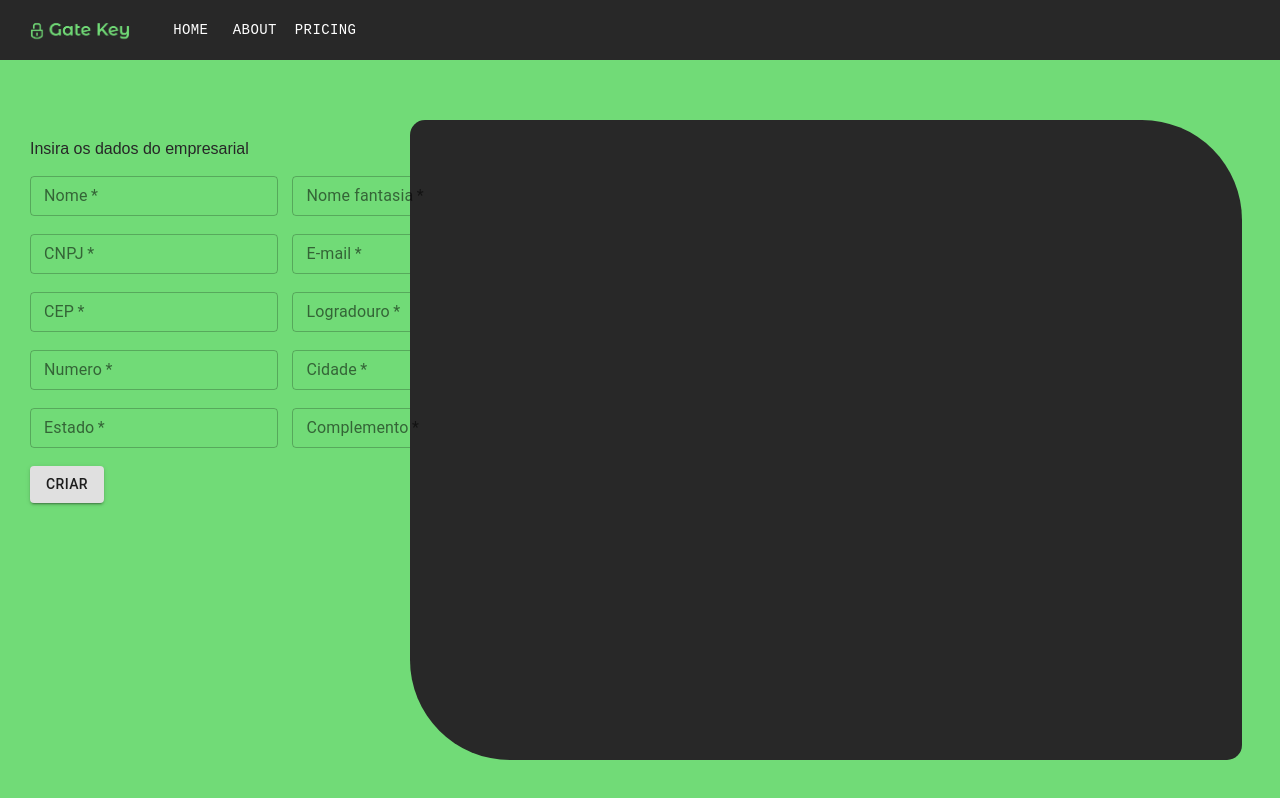
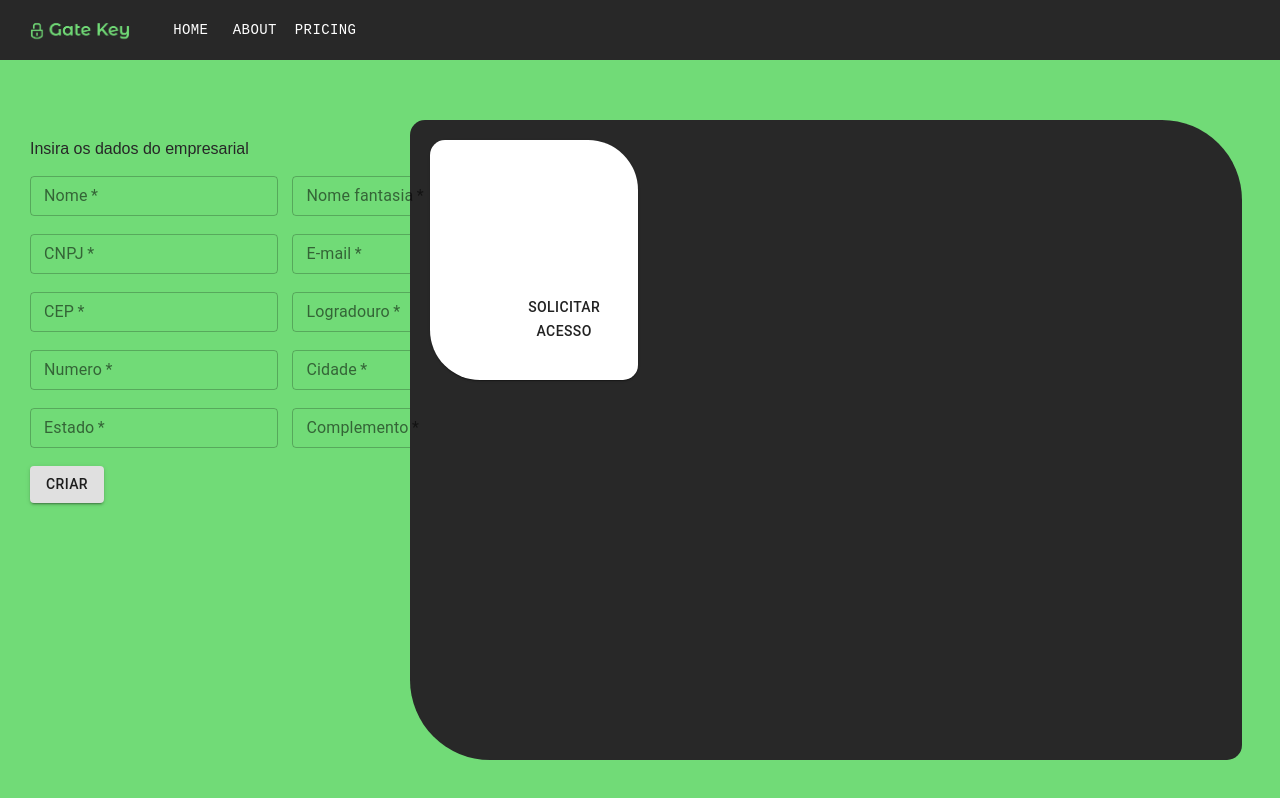
Before and after one commit to DaddoT/projeto-dds, a React (Create React App) app: page /empresarial in a window 1280 px wide. Built offline with nearby package versions, Linux system fonts and the light colour scheme; no server answers; the database is empty; sample sign-in values are in the browser's storage.

Commit message:
CardsEmpresa

```diff
--- a/src/components/Empresa/index.tsx
+++ b/src/components/Empresa/index.tsx
@@ -3,6 +3,10 @@ import { TextField, Button } from '@material-ui/core';
 import Header from '../Header';
 import cep from 'cep-promise'
 import { makeStyles } from '@material-ui/core/styles';
+import Card from '@material-ui/core/Card';
+import List from '@material-ui/core/List';
+// import CardActions from '@material-ui/core/CardActions';
+import CardContent from '@material-ui/core/CardContent';
 
 const useStyles = makeStyles((theme) => ({
 form: {
@@ -20,6 +24,27 @@ backgroundColor: '#282828',
 width: '65%',
 height: '80vh',
 borderRadius: '15px 100px 15px',
+overflowY: 'scroll',
+},
+cards: {
+display: 'inline-block',
+backgroundColor: '#white',
+height: '30vh',
+width: '25%',
+borderRadius: '15px 50px 15px',
+marginTop: '20px',
+marginBottom: '20px',
+marginLeft: '20px',
+},
+buttonCard: {
+display: 'inline',
+marginTop: '72%',
+marginLeft: '18%',
+width: '90%',
+},
+cardContent: {
+marginTop: '10%',
+marginLeft: '10%',
 },
 }));
 
@@ -93,7 +118,11 @@ export default function Empresa(props:any) {
             </div>
             {/* <style>borderRadius: '15px 100px 15px',</style> */}
             <div className={classes.empresas}>
-
+            <Card className={classes.cards}>
+            <CardContent className={classes.cardContent}>
+                <Button className={classes.buttonCard}>Solicitar acesso</Button>
+            </CardContent>
+            </Card>
             </div>
         </div>
     );
--- a/src/components/Empresarial/index.jsx
+++ b/src/components/Empresarial/index.jsx
@@ -1,10 +1,14 @@
-import React, {useState} from 'react';
+import React, {useState, useEffect} from 'react';
 import { TextField, Button } from '@material-ui/core';
 import Header from '../Header';
 import cep from 'cep-promise'
 import {cnpj} from 'cpf-cnpj-validator';
 import { makeStyles } from '@material-ui/core/styles';
 import { fb, database, auth } from '../firebase.js';
+import Card from '@material-ui/core/Card';
+import List from '@material-ui/core/List';
+// import CardActions from '@material-ui/core/CardActions';
+import CardContent from '@material-ui/core/CardContent';
 
 const useStyles = makeStyles((theme) => ({
     form: {
@@ -14,14 +18,35 @@ const useStyles = makeStyles((theme) => ({
     minWidth: '10px',
     height: 'auto',
     display: 'inline-block',
-    }, empresas: {
+    }, empresariais: {
     position: 'absolute',
     top: '15vh',
     marginLeft: '32%',
     backgroundColor: '#282828',
     width: '65%',
     height: '80vh',
-    borderRadius: '15px 100px 15px',
+    borderRadius: '15px 80px 15px',
+    overflowY: 'scroll',
+    },
+    cards: {
+    display: 'inline-block',
+    backgroundColor: '#white',
+    height: '30vh',
+    width: '25%',
+    borderRadius: '15px 50px 15px',
+    marginTop: '20px',
+    marginBottom: '20px',
+    marginLeft: '20px',
+    },
+    buttonCard: {
+    display: 'inline',
+    marginTop: '72%',
+    marginLeft: '18%',
+    width: '90%',
+    },
+    cardContent: {
+    marginTop: '10%',
+    marginLeft: '10%',
     },
     }));
 
@@ -46,6 +71,7 @@ export default function Empresarial(props){
         estado:"",
         cidade:"",
     });
+    const [empresarial , setEmpresarial] = useState([])
 
 
     const [errorCnpj, setErrorCnpj] = useState({
@@ -81,17 +107,44 @@ export default function Empresarial(props){
 
 
     //
+
+    useEffect(() => {
+        const unsubscribe = database.collection('empresariais')
+        .onSnapshot((query) => {
+            let docs = [];
+            query.forEach((doc) => {
+                const { fantasia } = doc.data();
+                docs.push({
+                    uid: doc.id,
+                    fantasia: fantasia,
+                })
+            })
+            setEmpresarial(docs)
+        })
+        return unsubscribe;
+    },[])
+
     const list_empresarial = ()=>{
         let queryRef = database.collection(COLLECTION_NAME).where('uid', '==', props.user[0]);
         queryRef.get().then((snapshot)=>{
             snapshot.forEach(doc => {
-                _darw_row(doc.data());
+                _draw_row(doc.data());
+                console.log(doc)
             });
         })
     }
 
-    const _darw_row = (row) =>{
+    const _draw_row = (row) =>{
+        console.log(row)
+        return(
+        <List dense>
+        <Card className={classes.cards} variant="outlined">
+            <CardContent>
 
+            </CardContent>
+        </Card>
+        </List>
+        );
     }
     //
 
@@ -153,9 +206,14 @@ export default function Empresarial(props){
                     <Button type="submit" variant="contained" color="default">Criar</Button>
                 </form>
             </div>
-            {/* <style>borderRadius: '15px 100px 15px',</style> */}
-            <div onLoad={(e)=>{list_empresarial()}} className={classes.empresas}>
-
+            {/* <style>borderRadius: '15px 100px 15px',</style>
+            style={{ overflow-y: scroll }}*/}
+            <div onLoad={(e)=>{list_empresarial()}} className={classes.empresariais}>
+            <Card className={classes.cards}>
+            <CardContent className={classes.cardContent}>
+                <Button className={classes.buttonCard}>Solicitar acesso</Button>
+            </CardContent>
+            </Card>
             </div>
         </div>
     );
```
